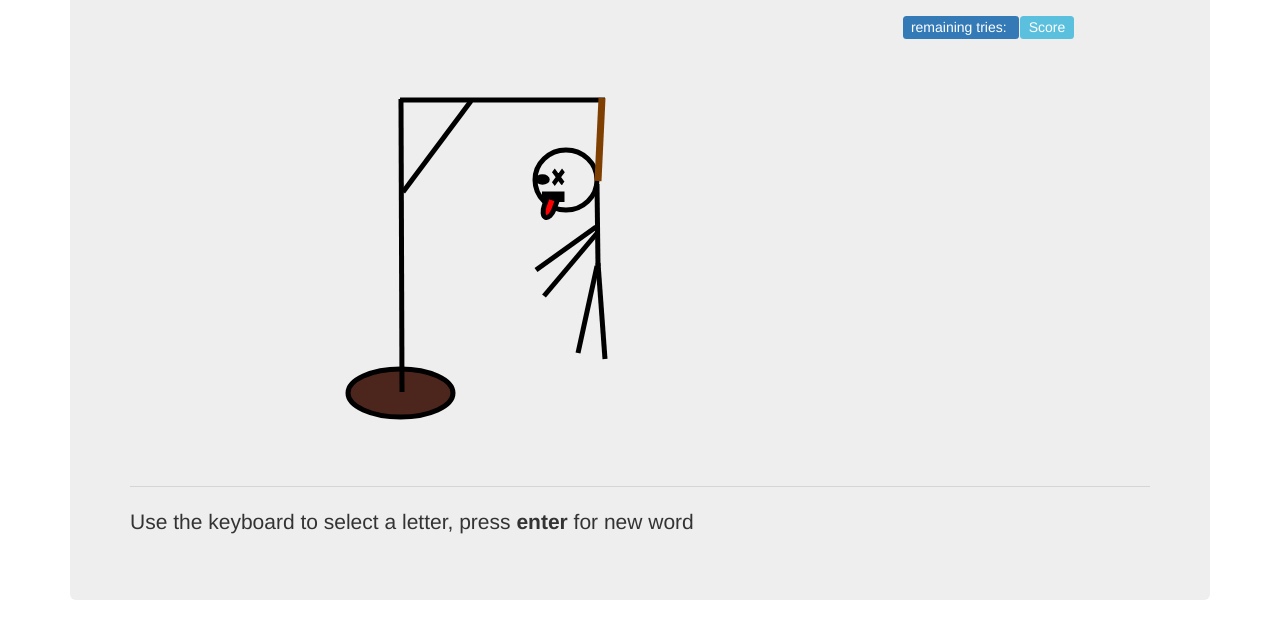
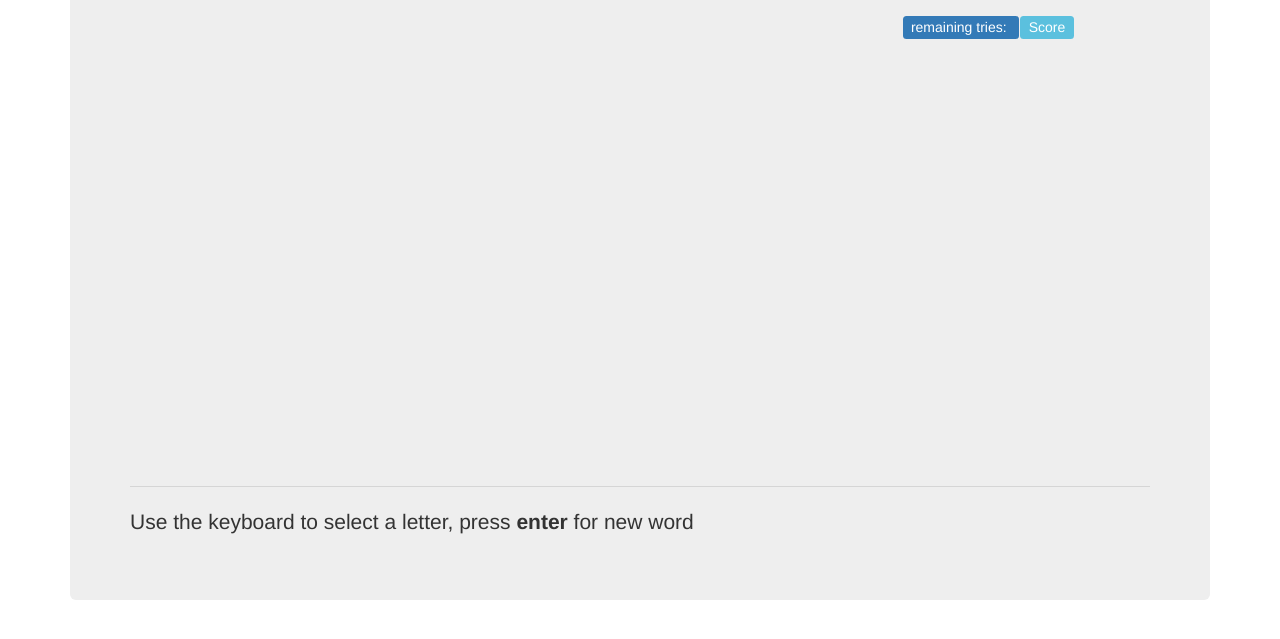
Before and after one commit to kapekost/hangman, a website: page src/public/hangman.html in a window 1280 px wide. Shown: the part 153-792 px from the top of the page. Drawn offline with nearby package versions, Linux system fonts and the light colour scheme; no server answers.

Commit message:
chore(graphic):hide graphic during DOM init

```diff
--- a/src/public/hangman.html
+++ b/src/public/hangman.html
@@ -46,7 +46,7 @@
         <svg width="580" height="400" xmlns="http://www.w3.org/2000/svg">
             <!-- Created with Method Draw - http://github.com/duopixel/Method-Draw/ -->
 
-            <g>
+            <g style='display:none'>
                 <ellipse fill="#4c261d" stroke="#000" stroke-width="5" cx="270.5" cy="332" id="svg_5" rx="52.5" ry="24"/>
                 <line fill="none" stroke-width="5" x1="272" y1="331" x2="271" y2="38" id="svg_6" stroke-linejoin="undefined" stroke-linecap="undefined" stroke="#000"/>
                 <line fill="none" stroke-width="5" stroke-opacity="null" fill-opacity="null" x1="270" y1="39" x2="474.99999" y2="39" id="svg_8" stroke-linejoin="undefined" stroke-linecap="undefined" stroke="#000"/>
--- a/src/public/js/hangman.js
+++ b/src/public/js/hangman.js
@@ -88,6 +88,7 @@ function refreshWordAndCounts(playerData) {
 }
 function updateGraphic(noOfFailedTries, totalTries) {
     var svgElements = document.getElementsByTagName('g')[0];
+    svgElements.setAttribute('style', 'display:block');
     var elemnum = Math.round((noOfFailedTries / totalTries) * svgElements.childElementCount);
     var i = 0;
     while (i < svgElements.childElementCount) {
```
